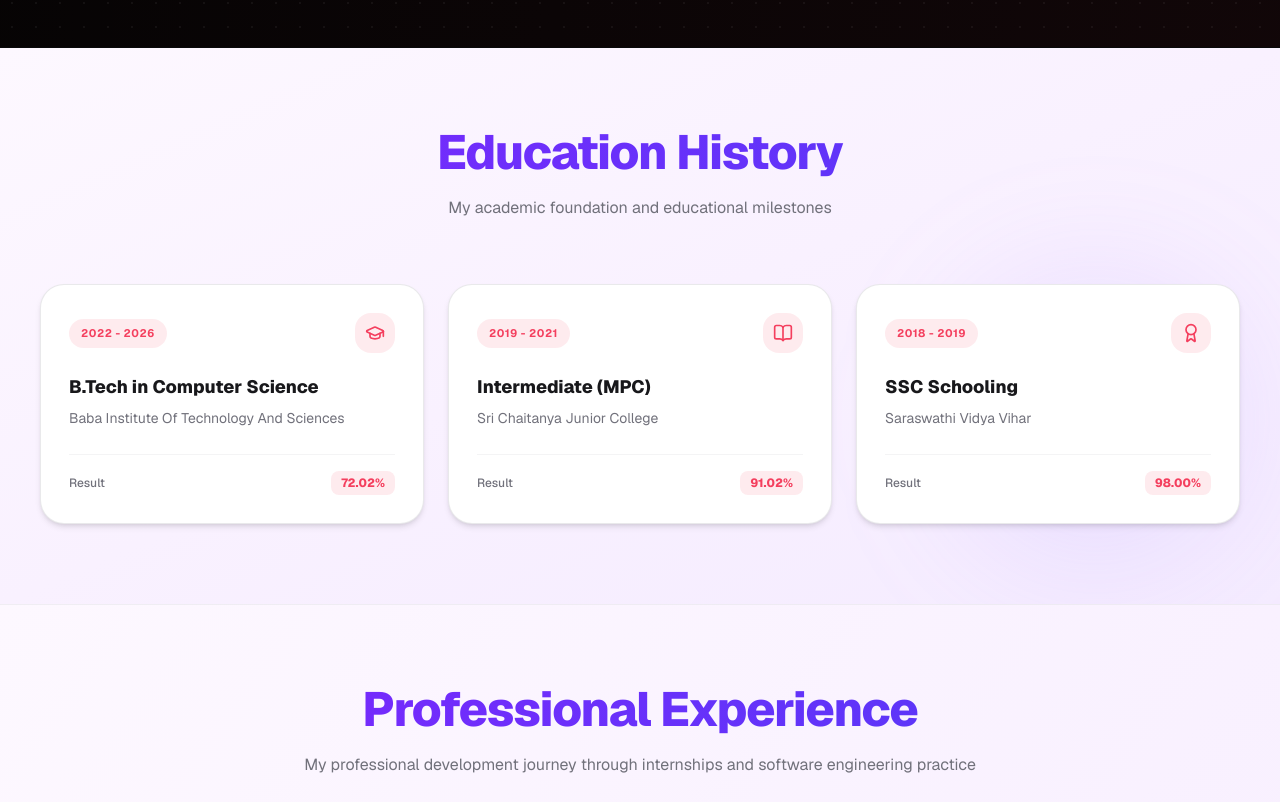
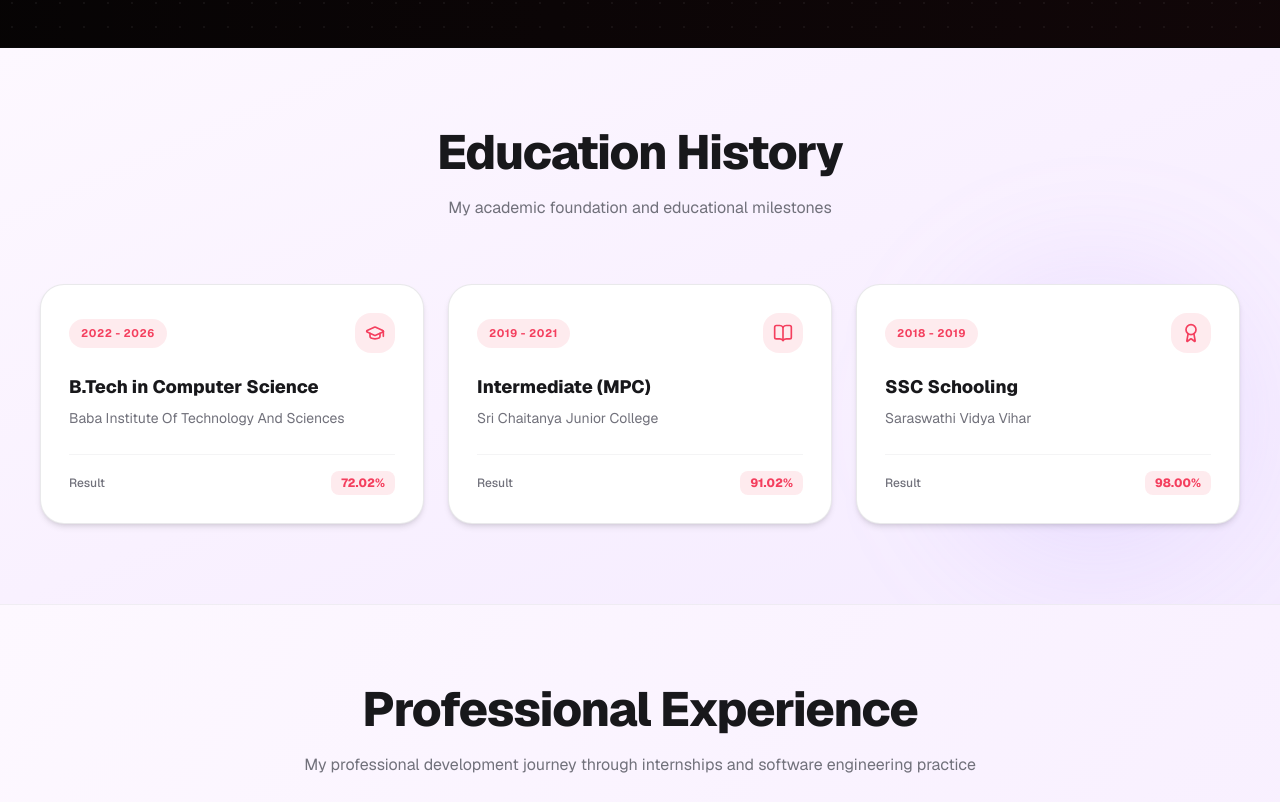
Before and after one commit to Gittyasn/PORTFOLIO, a Next.js app: page / in a window 1280 px wide. Shown: the part 3678-4480 px from the top of the page. Built offline with nearby package versions, Linux system fonts and the light colour scheme.

Commit message:
style: change Education, Skills, and Experience section headers to solid black text

```diff
--- a/src/components/sections/education.tsx
+++ b/src/components/sections/education.tsx
@@ -17,7 +17,7 @@ export function Education() {
             initial={{ opacity: 0, y: 20 }}
             whileInView={{ opacity: 1, y: 0 }}
             viewport={{ once: true }}
-            className="text-3xl md:text-5xl font-extrabold tracking-tight text-center bg-gradient-to-r from-violet-600 to-indigo-600 bg-clip-text text-transparent font-poppins pb-1"
+            className="text-3xl md:text-5xl font-extrabold tracking-tight text-center text-zinc-900 pb-1"
           >
             Education History
           </motion.h2>
--- a/src/components/sections/experience.tsx
+++ b/src/components/sections/experience.tsx
@@ -66,7 +66,7 @@ export function Experience() {
             whileInView={{ opacity: 1, y: 0 }}
             viewport={{ once: true }}
             transition={{ duration: 0.5 }}
-            className="text-3xl md:text-5xl font-extrabold tracking-tight bg-gradient-to-r from-violet-600 to-indigo-600 bg-clip-text text-transparent font-poppins pb-1"
+            className="text-3xl md:text-5xl font-extrabold tracking-tight text-zinc-900 pb-1"
           >
             Professional Experience
           </motion.h2>
--- a/src/components/sections/skills.tsx
+++ b/src/components/sections/skills.tsx
@@ -164,7 +164,7 @@ export function Skills() {
             whileInView={{ opacity: 1, y: 0 }}
             viewport={{ once: true }}
             transition={{ duration: 0.5 }}
-            className="text-3xl md:text-5xl font-extrabold tracking-tight bg-gradient-to-r from-violet-600 to-indigo-600 bg-clip-text text-transparent font-poppins pb-1"
+            className="text-3xl md:text-5xl font-extrabold tracking-tight text-zinc-900 pb-1"
           >
             Skills & Expertise
           </motion.h2>
```
